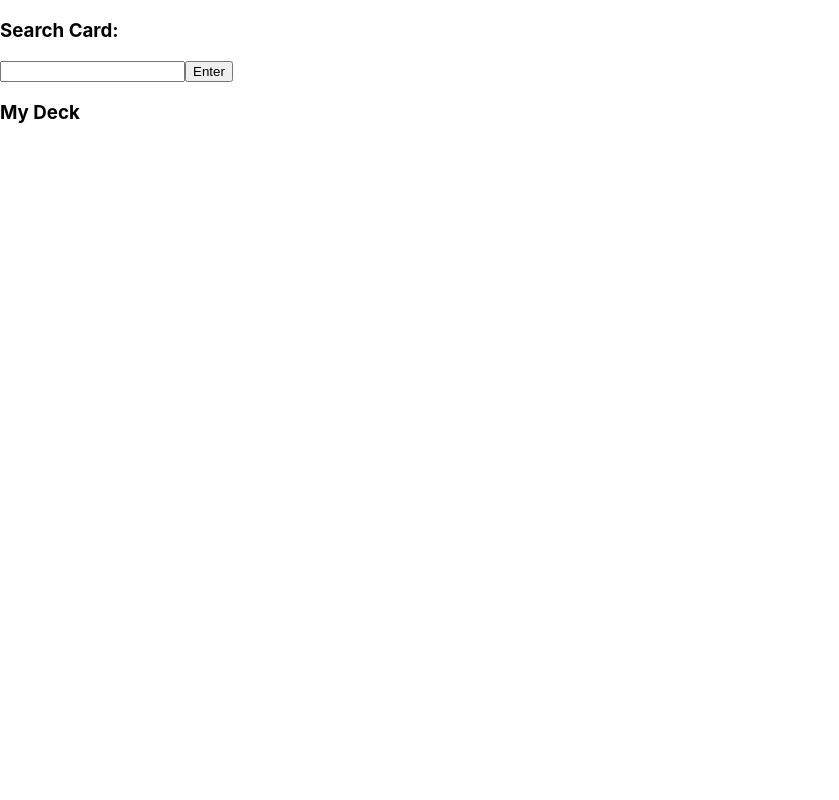
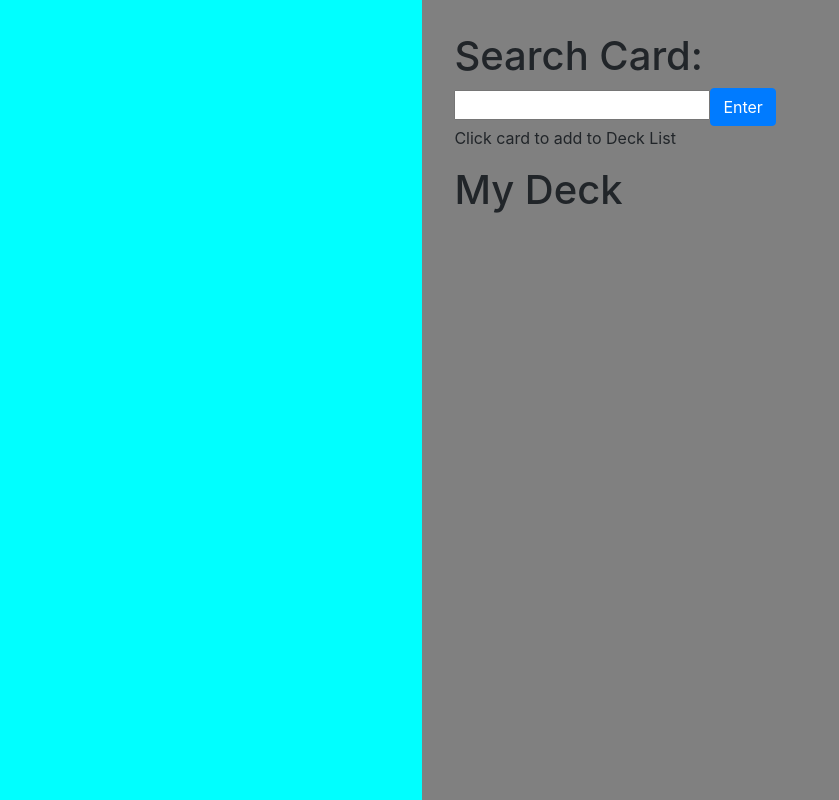
Before and after one commit to brianmcalonen/mtg-app, a React (Create React App) app: page / in a window 1280 px wide. Shown: the whole page, without its empty margins (0-839 px from the left). Built offline with nearby package versions, Linux system fonts and the light colour scheme.

Commit message:
added bootstrap and styles

```diff
--- a/public/index.html
+++ b/public/index.html
@@ -20,6 +20,7 @@
       work correctly both with client-side routing and a non-root public URL.
       Learn how to configure a non-root public URL by running `npm run build`.
     -->
+    <link rel="stylesheet" href="https://stackpath.bootstrapcdn.com/bootstrap/4.3.1/css/bootstrap.min.css" integrity="sha384-ggOyR0iXCbMQv3Xipma34MD+dH/1fQ784/j6cY/iJTQUOhcWr7x9JvoRxT2MZw1T" crossorigin="anonymous">
   <title>MTG Deck Builder</title>
 </head>
 
--- a/src/App.js
+++ b/src/App.js
@@ -50,33 +50,74 @@ class App extends Component {
   render() {
     const { data, deckList } = this.state;
 
+    let styles = {
+      display: "flex",
+      flexWrap: "wrap"
+    }
+
+    let imgStyles = {
+      position: "relative",
+      margin: "10px",
+      float: "left",
+      width:  "223px",
+      height: "310px",
+      backgroundPosition: "50% 50%",
+      backgroundRepeat: "no-repeat",
+      backgroundSize: "cover"
+    }
+
+    let main = {
+      display: "flex",
+      alignItems: "flex-start",
+      flexWrap: "wrap"
+    }
+
+    let left = {
+      width: "33%",
+      height: "100vh",
+      backgroundColor: "cyan"
+    }
+
+    let right = {
+      width: "67%",
+      height: "100vh",
+      padding: "2rem",
+      backgroundColor: "grey"
+
+    }
+
     return (
-      <div>
+      <div style={main}>
+        <div style={left}>
+
+        </div>
+        <div style={right}>
           <SearchCard
             input={this.state.inputValue}
             handleChange={this.handleChange}
             search={this.search}
           ></SearchCard>
 
-        <div>
+          <p>Click card to add to Deck List</p>
+          <div style={styles}>
             {data.map((data, index) =>
-            <div key={data.id}  onClick={() => this.addCard(data, index)}>
-              <h1>{data.name}</h1>
-              <img src={data.imageUrl} alt={data.name} />
+              <div
+                key={data.id}  onClick={() => this.addCard(data, index)}>
+                <img src={data.imageUrl} alt={data.name} style={imgStyles}/>
               </div>
             )}
           </div>
 
-        <h3>My Deck</h3>
-          <ul>
+          <h1>My Deck</h1>
+            <ul style={styles}>
               {deckList.map((data, index) =>
                   <div key={data.id}>
-                  <h1>{data.name}</h1>
-                  <img src={data.imageUrl} alt={data.name} />
+                    {/* <h4>{data.name}</h4> */}
+                    <img src={data.imageUrl} alt={data.name} style={imgStyles}/>
                   </div>
                 )}
             </ul>
-
+          </div>
         </div>
     );
   }
--- a/src/components/SearchCard.js
+++ b/src/components/SearchCard.js
@@ -4,12 +4,14 @@ class SearchCard extends React.Component {
     render() {
         return (
         <div>
-            <h3>Search Card:</h3>
+            <h1>Search Card:</h1>
             <input
                 type="text"
                 value={this.props.inputValue}
                 onChange={this.props.handleChange} />
-            <button onClick={this.props.search}>
+            <button
+                onClick={this.props.search}
+                className="btn btn-primary">
             Enter
             </button>
             <br />
```
Lines whose indentation alone changed are shown as unchanged.
